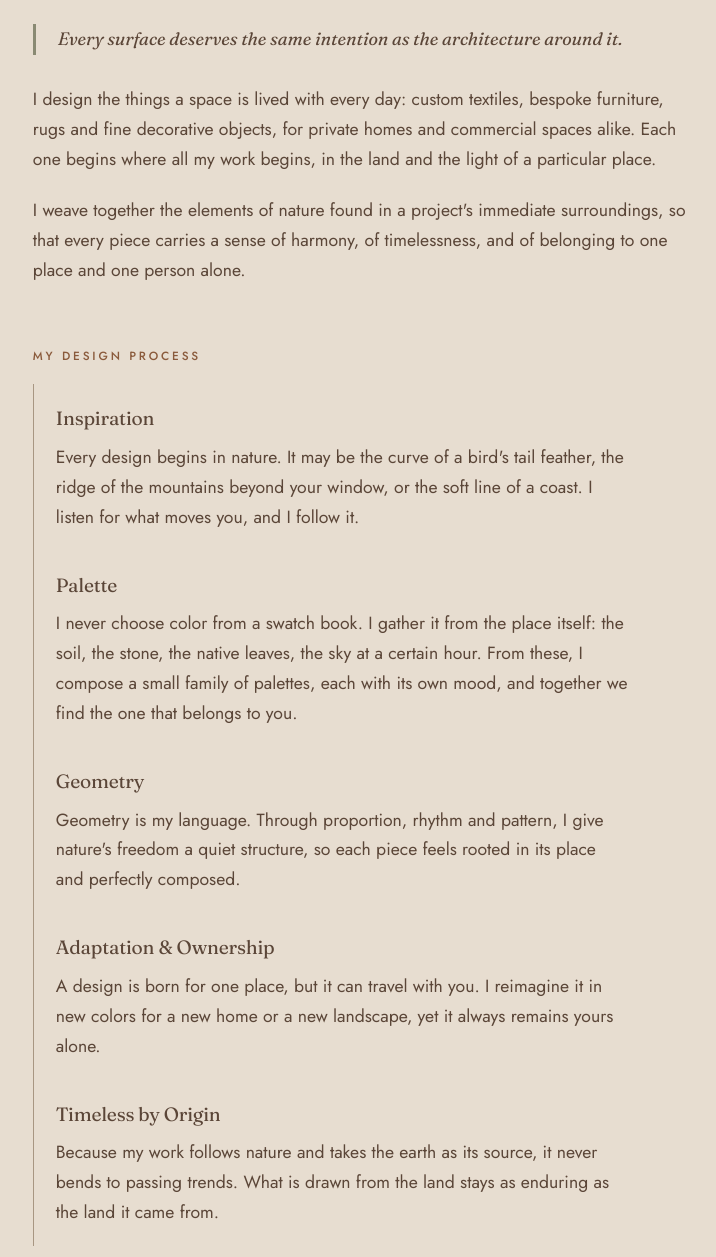
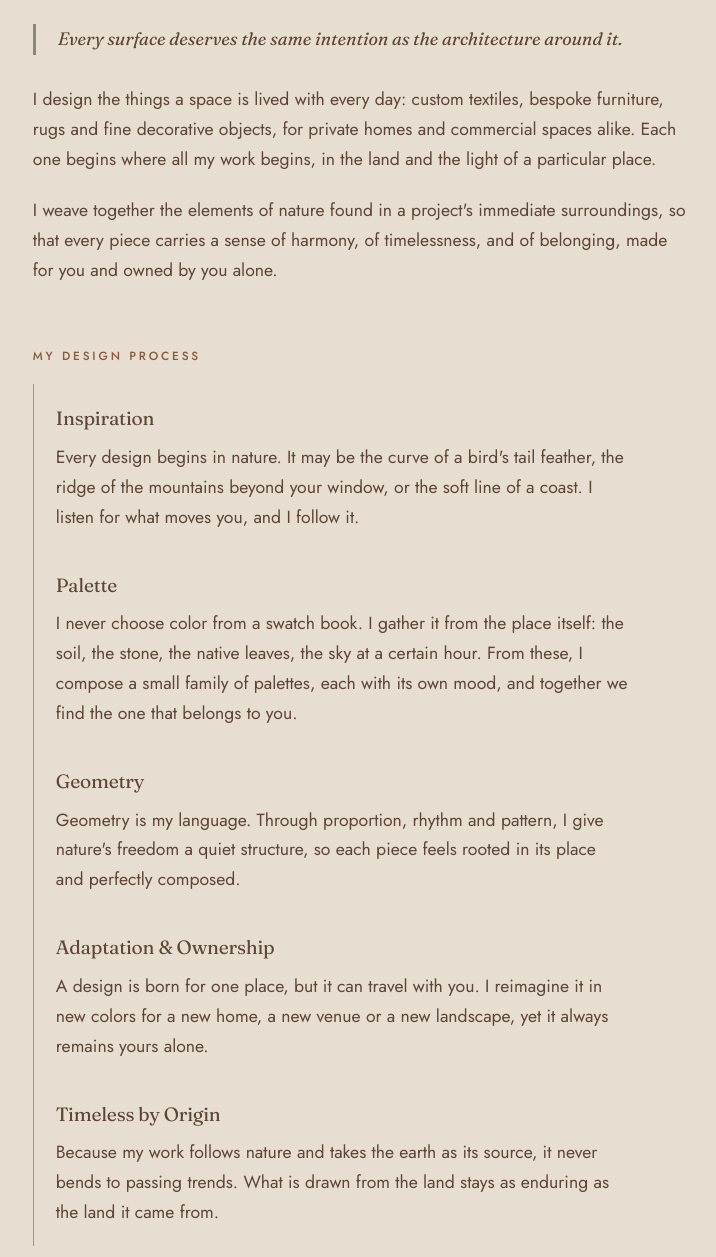
Before and after one commit to kashaniellie-cyber/monumental-fox-60f886, a plain HTML site: page geomera-design.html in a window 1280 px wide. Shown: the part 439-1696 px from the top of the page, without its empty margins (64-780 px from the left). Drawn offline with Linux system fonts and the light colour scheme.

Commit message:
Clarify client ownership across multiple venues
Co-Authored-By: Claude Opus 5.5 <noreply@anthropic.com>
Claude-Session: https://claude.ai/code/session_01LrPN9yABGhBf458TjD8xzS

```diff
--- a/geomera-design.html
+++ b/geomera-design.html
@@ -546,7 +546,7 @@
 
         <p>I design the things a space is lived with every day: custom textiles, bespoke furniture, rugs and fine decorative objects, for private homes and commercial spaces alike. Each one begins where all my work begins, in the land and the light of a particular place.</p>
 
-        <p>I weave together the elements of nature found in a project's immediate surroundings, so that every piece carries a sense of harmony, of timelessness, and of belonging to one place and one person alone.</p>
+        <p>I weave together the elements of nature found in a project's immediate surroundings, so that every piece carries a sense of harmony, of timelessness, and of belonging, made for you and owned by you alone.</p>
 
         <div class="process-steps">
           <span class="eyebrow">My Design Process</span>
@@ -568,7 +568,7 @@
 
           <div class="process-step">
             <h3>Adaptation &amp; Ownership</h3>
-            <p>A design is born for one place, but it can travel with you. I reimagine it in new colors for a new home or a new landscape, yet it always remains yours alone.</p>
+            <p>A design is born for one place, but it can travel with you. I reimagine it in new colors for a new home, a new venue or a new landscape, yet it always remains yours alone.</p>
           </div>
 
           <div class="process-step">
```
